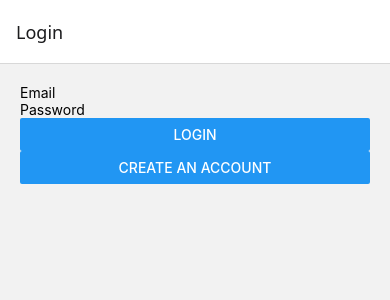
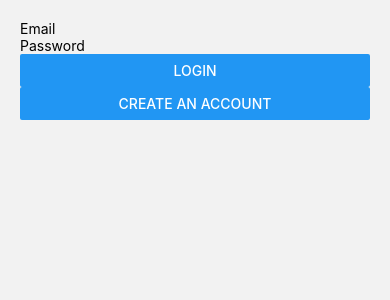
Before and after one commit to DharanaT567-del/Final-Year-Research-Project-, a React Native app in the folder apps/mobile/: screen / in a window 390 px wide. Shown: the top 300 px of the page. Built offline with nearby package versions, Linux system fonts and the light colour scheme.

Commit message:
feat: add mobile app screens, navigation, and UI screenshots

```diff
--- a/apps/mobile/src/navigation/AppNavigator.js
+++ b/apps/mobile/src/navigation/AppNavigator.js
@@ -5,6 +5,7 @@ import { AuthContext } from '../context/AuthContext';
 import LoginScreen from '../screens/LoginScreen';
 import SignupScreen from '../screens/SignupScreen';
 import DashboardScreen from '../screens/DashboardScreen';
+import HomeScreen from '../screens/HomeScreen';
 import { ActivityIndicator, View } from 'react-native';
 
 const Stack = createNativeStackNavigator();
@@ -22,10 +23,13 @@ export default function AppNavigator() {
 
   return (
     <NavigationContainer>
-      <Stack.Navigator>
+      <Stack.Navigator screenOptions={{ headerShown: false }}>
         {user ? (
           // Main App Stack
-          <Stack.Screen name="Dashboard" component={DashboardScreen} />
+          <>
+            <Stack.Screen name="Home" component={HomeScreen} />
+            <Stack.Screen name="Dashboard" component={DashboardScreen} />
+          </>
         ) : (
           // Authentication Stack
           <>
```
